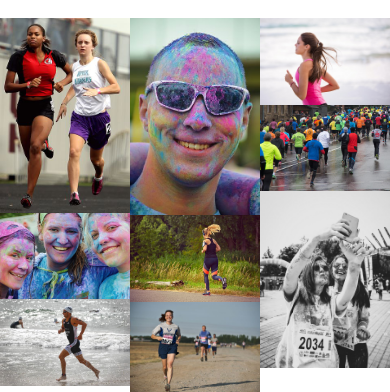
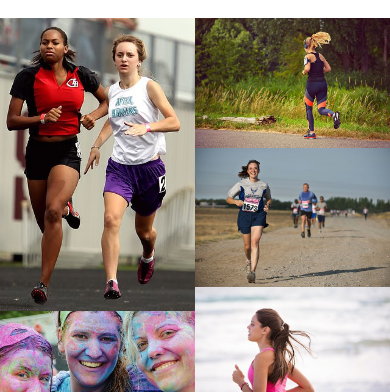
Before and after one commit to charleymroberts/love-running, a plain HTML site: page gallery.html in a window 390 px wide. Shown: the part 102-494 px from the top of the page. Drawn offline with nearby package versions, Linux system fonts and the light colour scheme.

Commit message:
Adds styling to gallery for mobile devices

```diff
--- a/assets/css/style.css
+++ b/assets/css/style.css
@@ -228,7 +228,7 @@ footer {
 #photos {
     clear: both;
     line-height: 0;
-    column-count: 3;
+    column-count: 4;
     column-gap: 0;
 }
 
@@ -309,4 +309,14 @@ footer {
         padding: 0 20px;
     }
 
+    #photos {
+        column-count: 3;
+    }
+
 }
+
+@media screen and (max-width: 800px) {
+    #photos {
+        column-count: 2;
+    }
+}
```
